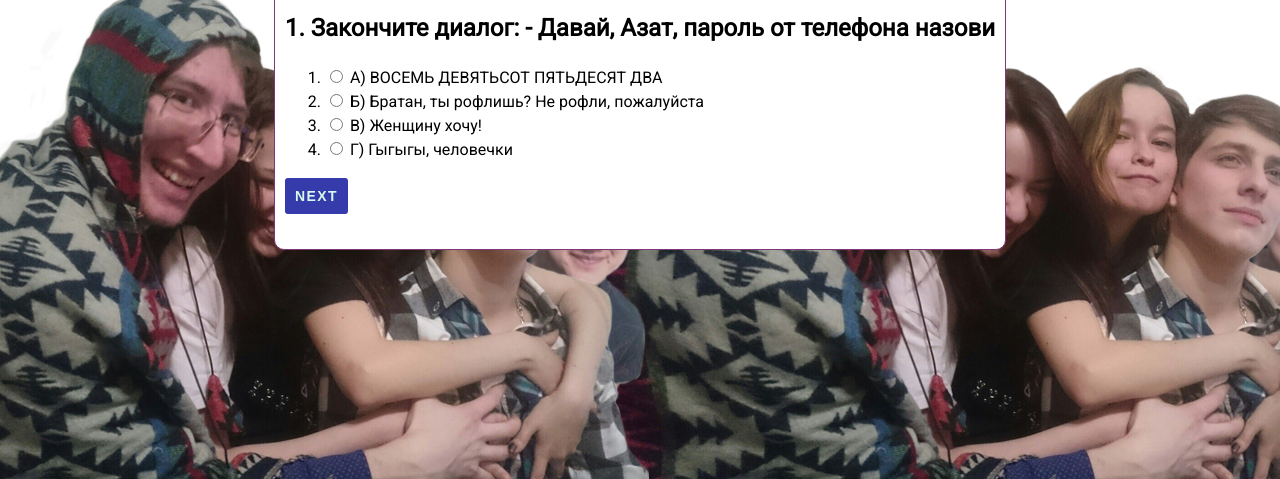
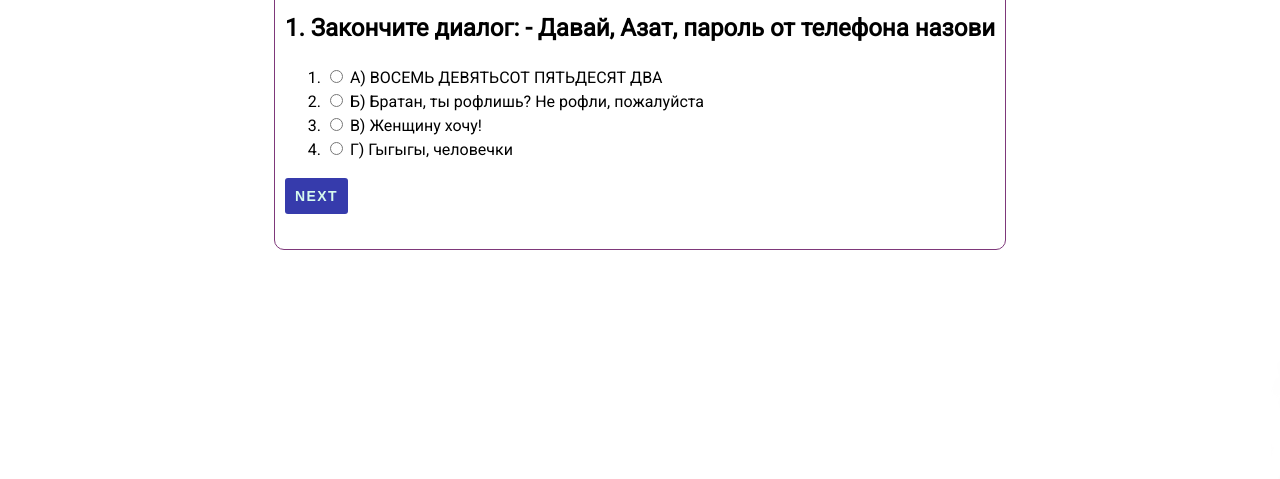
Before and after one commit to HanAtari/goodbro, a website: page public/users.html in a window 1280 px wide. Shown: the part 321-800 px from the top of the page. Drawn offline with nearby package versions, Linux system fonts and the light colour scheme.

Commit message:
background off

```diff
--- a/public/users.html
+++ b/public/users.html
@@ -6,7 +6,7 @@
     <link rel="stylesheet" href="toasty.css" />
     <link rel="stylesheet" href="penetration.css" />
 </head>
-<body background="images/besshovnaya.png">
+<body>
 <div id="app" class="backpack">
     <h1>{{ quiz.title }}</h1>
     <!-- index is used to check with current question index -->
```
